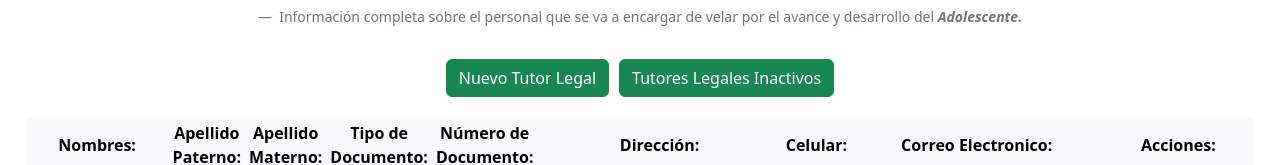
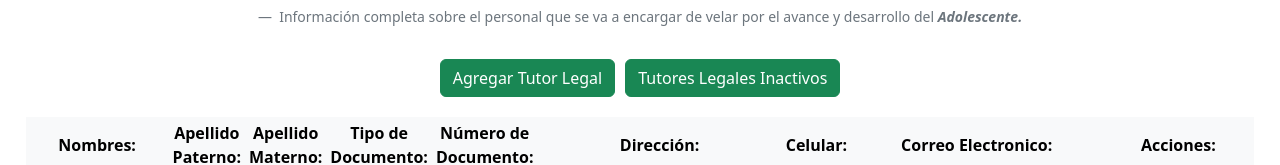
Before and after one commit to CarlosSanchezAlcala/CarlosSanchez_SOA_Front-End_SD, an Angular app: page /legal-guardian in a window 1280 px wide. Shown: the part 163-328 px from the top of the page. Built offline with nearby package versions, Linux system fonts and the light colour scheme; no server answers.

Commit message:
Update Front-End Microservice - legal-guardian.component.html

```diff
--- a/src/app/components/legal-guardian/legal-guardian.component.html
+++ b/src/app/components/legal-guardian/legal-guardian.component.html
@@ -37,11 +37,11 @@
 </div>
 
 <div align="center">
-  <button id="buttonNewTutor" class="btn btn-success" (click)="navigateForm()">Nuevo Tutor
-    Legal
+  <button id="buttonNewTutor" class="btn btn-success" (click)="navigateForm()">
+    Agregar Tutor Legal
   </button>
-  <button id="buttonInactiveTutor" class="btn btn-success" (click)="navigateFormInactive()">Tutores
-    Legales Inactivos
+  <button id="buttonInactiveTutor" class="btn btn-success" (click)="navigateFormInactive()">
+    Tutores Legales Inactivos
   </button>
 </div>
 
```
